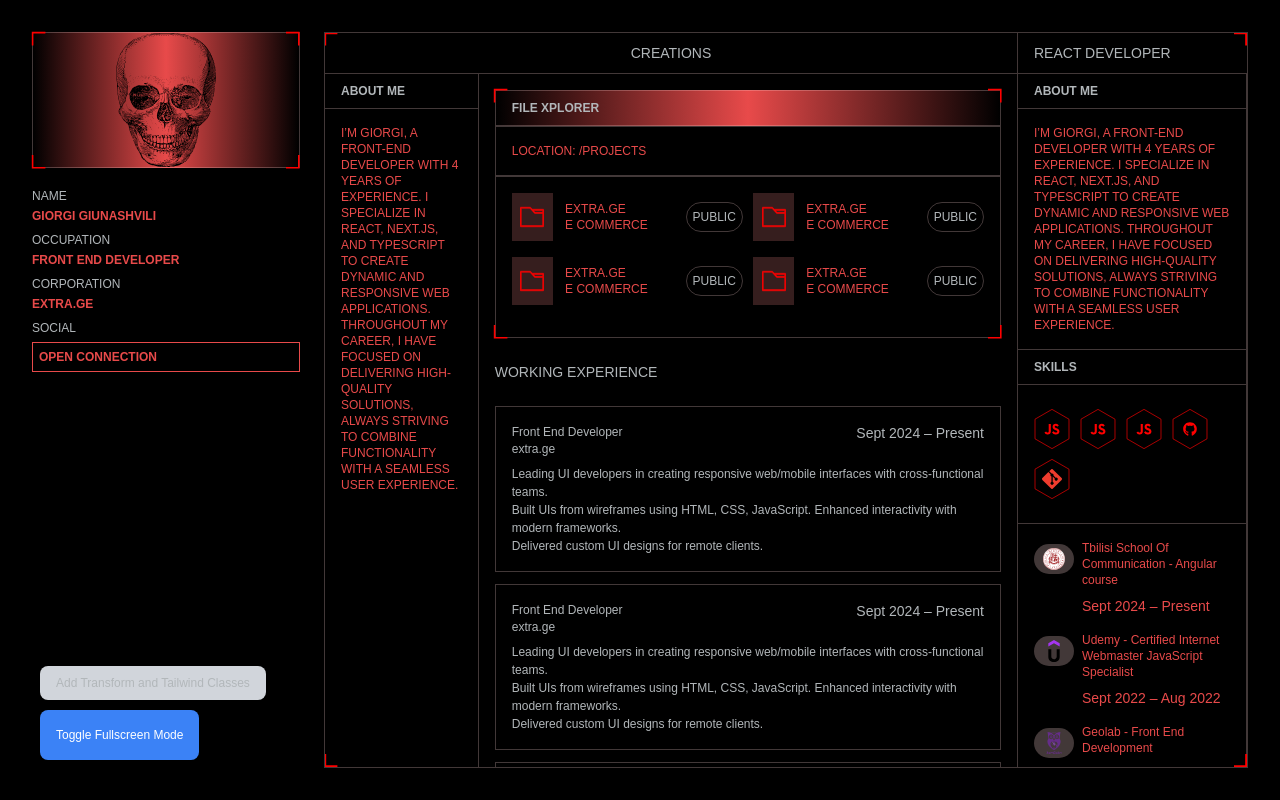
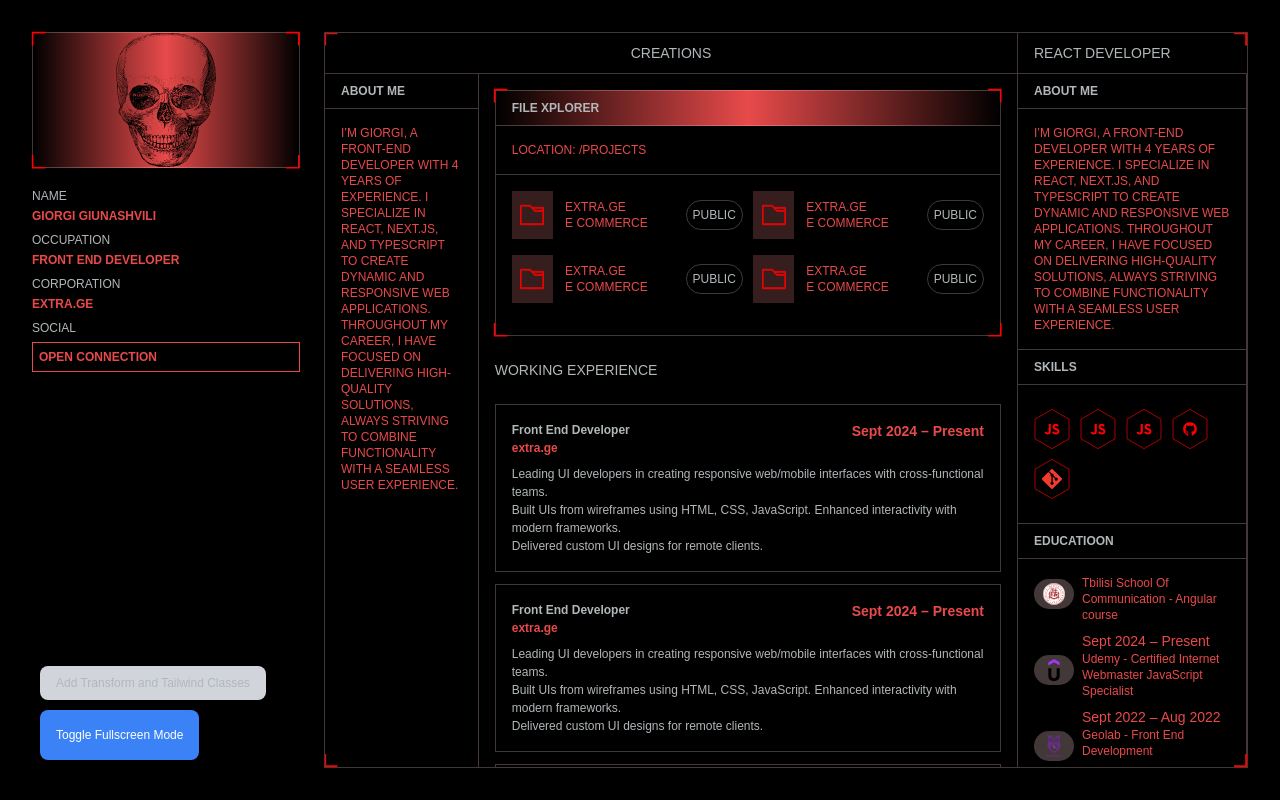
Before and after one commit to GGiunashvili/portfolio, a Next.js app in the folder web-app/: page / in a window 1280 px wide. Built offline with nearby package versions, Linux system fonts and the light colour scheme.

Commit message:
background animation

```diff
--- a/web-app/app/globals.css
+++ b/web-app/app/globals.css
@@ -16,6 +16,7 @@
 } */
 ::selection {
   background-color: #d93636;
+  color: white;
 }
 body {
   color: #b2b7ba;
--- a/web-app/app/layout.tsx
+++ b/web-app/app/layout.tsx
@@ -25,8 +25,7 @@ export default function RootLayout({
   return (
     <html lang="en">
       <body
-        style={{ backgroundColor: "black" }}
-        className={`${geistSans.variable} ${geistMono.variable} antialiased`}
+        className={`${geistSans.variable} ${geistMono.variable} antialiased bg-black`}
       >
         {children}
       </body>
--- a/web-app/app/page.tsx
+++ b/web-app/app/page.tsx
@@ -32,11 +32,11 @@ const App: React.FC = () => {
       body.style.transition = "transform 0.5s ease, background-color 0.5s ease";
       body.style.transform =
         "perspective(75rem) rotateX(25deg) translateY(-6.2rem) translateZ(-4rem)";
-      body.classList.add("bg-blue-500", "text-white");
+      body.classList.add("bg-red", "text-black!important");
     } else {
       body.style.transition = "transform 0.5s ease, background-color 0.5s ease";
       body.style.transform = ""; // წაშლის transform სტილს
-      body.classList.remove("bg-blue-500", "text-white");
+      body.classList.remove("bg-red", "text-black!important");
     }
   };
 
--- a/web-app/components/About.tsx
+++ b/web-app/components/About.tsx
@@ -233,7 +233,11 @@ export default function About() {
             </div>
           </div>
           <div className="grid ">
-            <div className="grid gap-[16px] p-[16px] text-red">
+            <div className="grid ">
+              <p className=" text-md font-bold border-b border-[#ffd6d642] py-[8px] px-[16px]">
+                EDUCATIOON
+              </p>{" "}
+              <div className="p-[16px] text-red">
                 <div className="flex gap-[8px] items-start">
                   <img
                     className="rounded-full min-w-[40px] h-[30px] mt-[4px] p-1 bg-[#ffd6d642]"
@@ -283,10 +287,11 @@ export default function About() {
 
                   <div>
                     <p className="text-xs mb-[8px]">
-                    Ilia State University - Faculty of Business and Information
-                    Technology
+                      Ilia State University - Faculty of Business and
+                      Information Technology
                     </p>
                     <p className="text-sm">Sept 2022 – May 2022</p>
+                  </div>
                 </div>
               </div>
             </div>
--- a/web-app/components/Education.tsx
+++ b/web-app/components/Education.tsx
@@ -26,7 +26,7 @@ export default function Education() {
           <p className="border border-[#ffd6d642] py-[8px] px-[16px] font-bold text-md bg-gradient-to-r from-black via-red to-black">
             FILE XPLORER
           </p>
-          <p className="text-xs text-red p-[16px] uppercase border border-[#ffd6d642] bg-black">
+          <p className="text-xs text-red p-[16px] uppercase border border-b-0 border-t-0 border-[#ffd6d642] bg-black">
             LOCATION: /PROJECTS
           </p>
           <div className="grid grid-cols-6 flex-wrap gap-x-[10px]  text-xs text-red p-[16px] uppercase border border-[#ffd6d642] bg-black">
@@ -169,11 +169,13 @@ export default function Education() {
             >
               <div className="flex justify-between w-full">
                 <div>
-                  <p>Front End Developer</p>
+                  <p className="font-bold">Front End Developer</p>
 
-                  <p className="text-xs mb-[8px]">extra.ge</p>
+                  <p className="text-x text-red font-bold mb-[8px]">extra.ge</p>
                 </div>
-                <p className="text-sm">Sept 2024 – Present</p>
+                <p className="text-sm text-red font-bold">
+                  Sept 2024 – Present
+                </p>
               </div>
               <p>
                 Leading UI developers in creating responsive web/mobile
```
Lines whose indentation alone changed are shown as unchanged.
